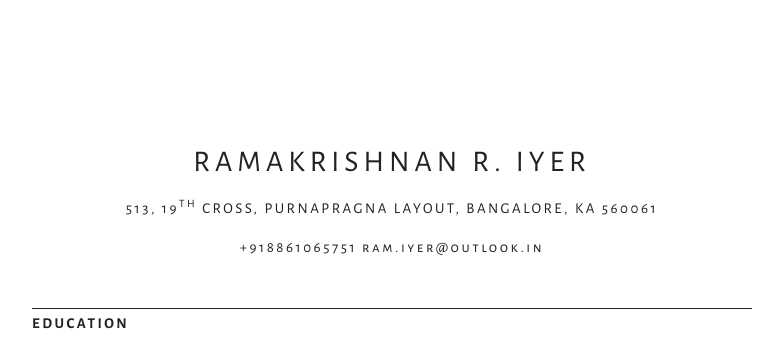
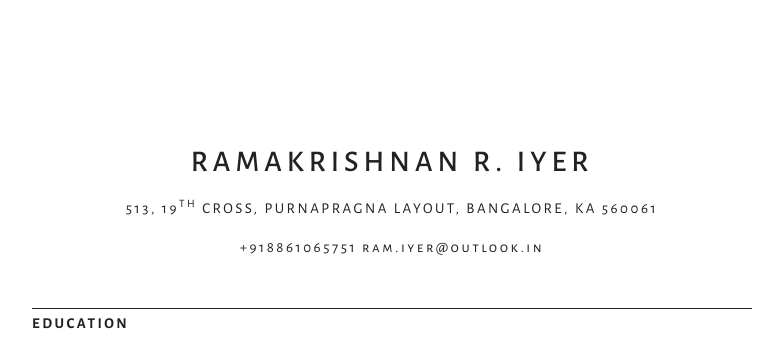
Before and after one commit to theramiyer/resume, a Jekyll site: the page built from index.html, in a window 1280 px wide. Shown: the top 341 px of the page, without its empty margins (248-1031 px from the left). Built offline with Jekyll 4.4.1, drawn with Linux system fonts in a browser that asks for light colours.

Commit message:
Add semibold font for name

```diff
--- a/_includes/head.html
+++ b/_includes/head.html
@@ -13,7 +13,7 @@
 
   <!-- FONT
   –––––––––––––––––––––––––––––––––––––––––––––––––– -->
-  <link href="//fonts.googleapis.com/css?family=Alegreya+Sans+SC:400,700|Alegreya:400,400i" rel="stylesheet" type="text/css" />
+  <link href="//fonts.googleapis.com/css?family=Alegreya+Sans+SC:400,500,700|Alegreya:400,400i" rel="stylesheet" type="text/css" />
 
   <!-- CSS
   –––––––––––––––––––––––––––––––––––––––––––––––––– -->
--- a/css/skeleton.css
+++ b/css/skeleton.css
@@ -142,6 +142,7 @@
   text-align: center;
   text-transform: uppercase;
   font-family: 'Alegreya Sans SC';
+  font-weight: 500;
 }
 h2 {
   font-size: 1.5rem;
```
